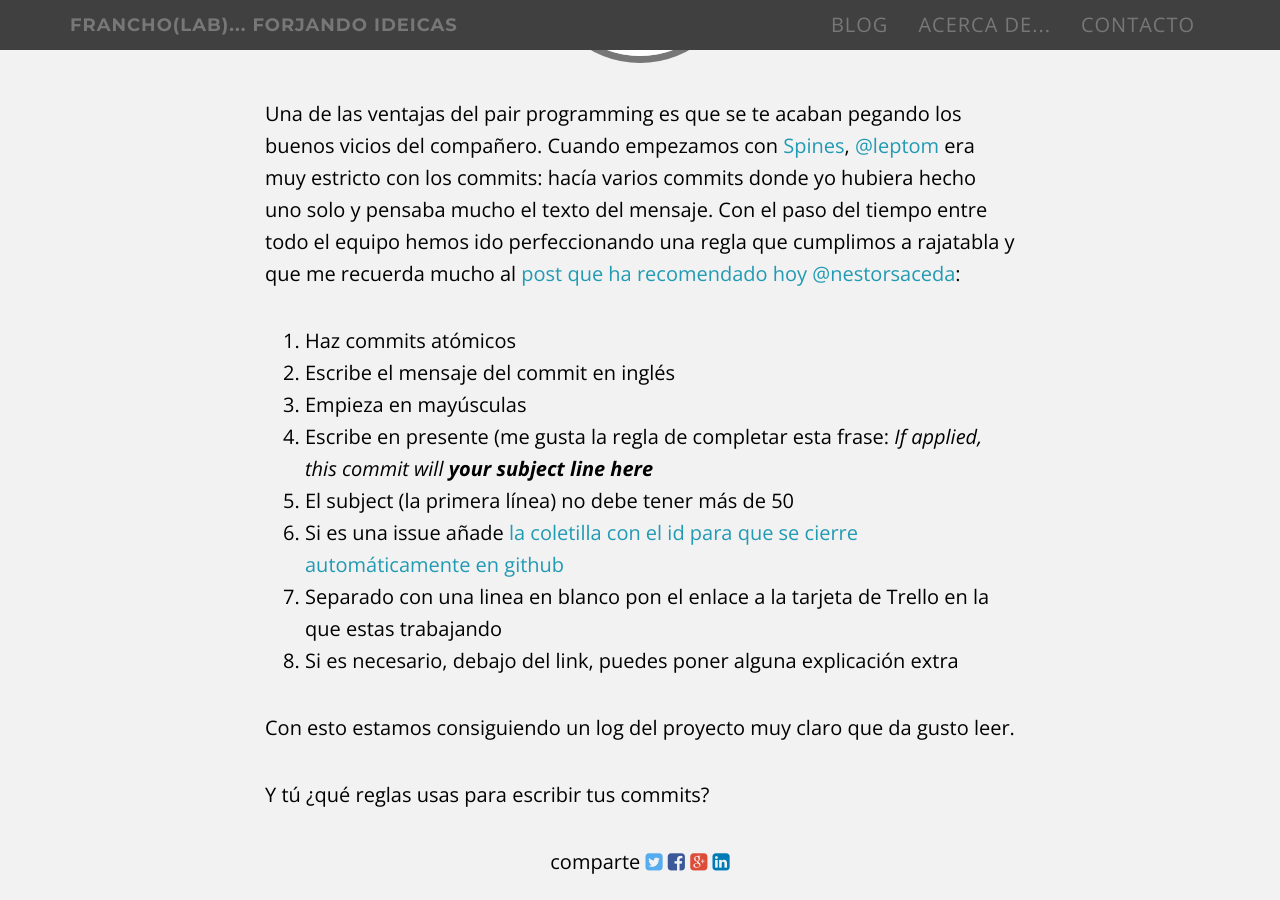
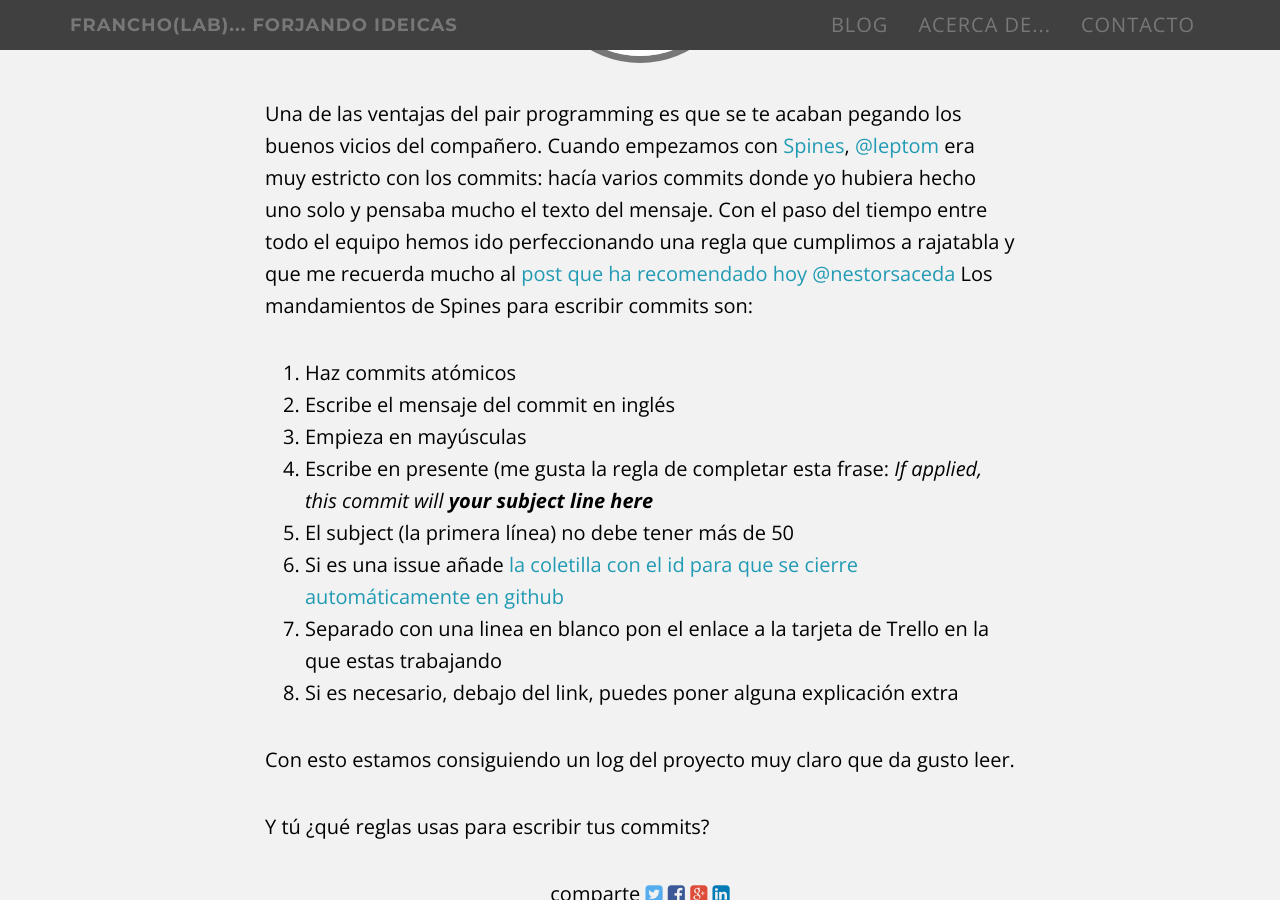
Before and after one commit to francho/francho.github.io, a Jekyll site: the page built from _posts/2015-09-24-escribiendo-buenos-mensajes-de-commit.md, in a window 1280 px wide and 900 px high, scrolled down 611 px. Built offline with Jekyll 4.4.1, drawn with Linux system fonts in a browser that asks for light colours; comment, search, counter and statistics services are not loaded.

Commit message:
Tweak post: 2015-09-24-escribiendo-buenos-mensajes-de-commit.md

```diff
--- a/_posts/2015-09-24-escribiendo-buenos-mensajes-de-commit.md
+++ b/_posts/2015-09-24-escribiendo-buenos-mensajes-de-commit.md
@@ -6,7 +6,8 @@ date:   2015-09-25 9:00
 ![github branches](/assets/branches.png)
 
 Una de las ventajas del pair programming es que se te acaban pegando los buenos vicios del compañero. Cuando empezamos con [Spines](http://spines.me), [@leptom](https://twitter.com/leptom) era muy estricto con los commits: hacía varios commits donde yo hubiera hecho uno solo y pensaba mucho el texto del mensaje.
-Con el paso del tiempo entre todo el equipo hemos ido perfeccionando una regla que cumplimos a rajatabla y que me recuerda mucho al [post que ha recomendado hoy @nestorsaceda](http://chris.beams.io/posts/git-commit/):
+Con el paso del tiempo entre todo el equipo hemos ido perfeccionando una regla que cumplimos a rajatabla y que me recuerda mucho al [post que ha recomendado hoy @nestorsaceda](http://chris.beams.io/posts/git-commit/)
+Los mandamientos de Spines para escribir commits son:
 
 1. Haz commits atómicos
 2. Escribe el mensaje del commit en inglés
```
